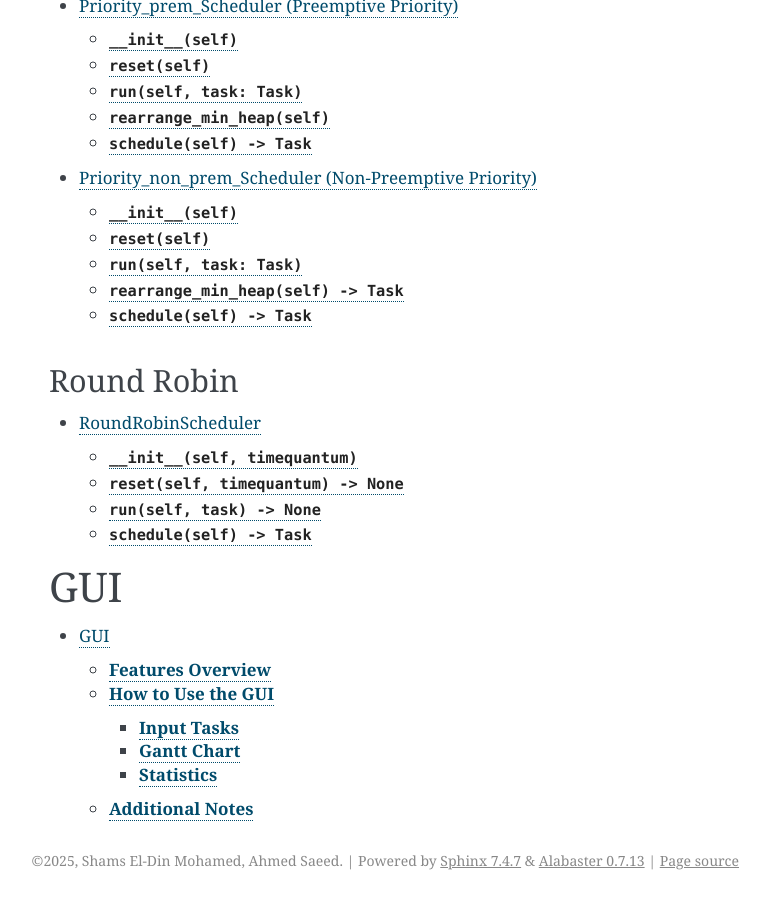
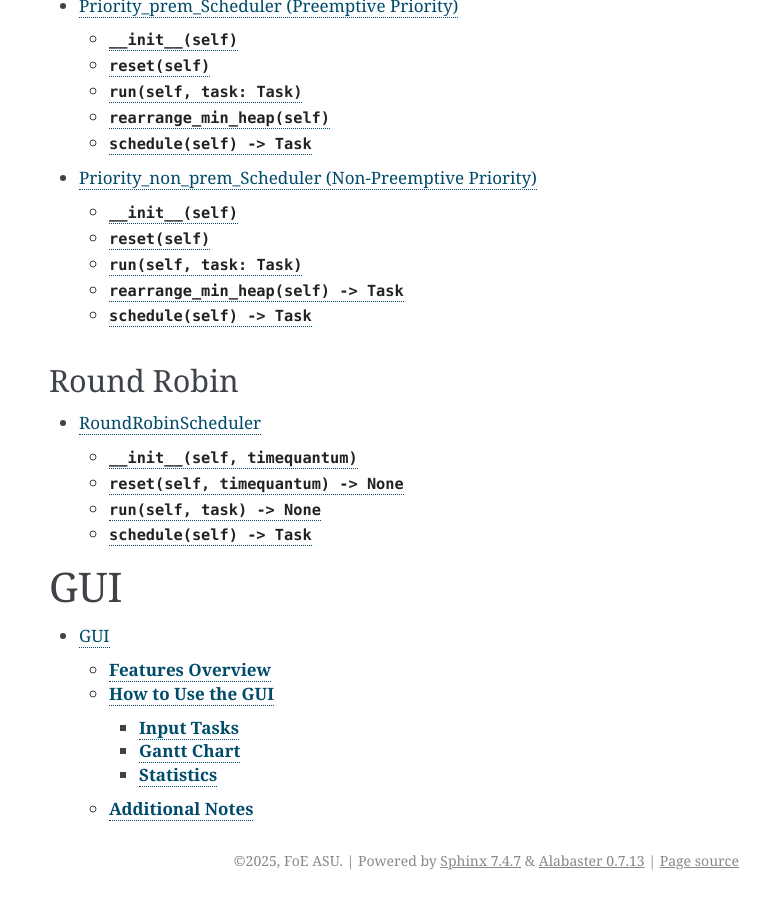
Before and after one commit to AhmedSaid3617/CPU-scheduler, a Sphinx documentation site: the page built from docs/index.md, in a window 1280 px wide and 900 px high, scrolled down 2859 px. Shown: the whole window, without its empty margins (371-1141 px from the left). Built offline with Sphinx 7.4.7, drawn with Linux system fonts in a browser that asks for light colours.

Commit message:
Updated title and added list of figures

```diff
--- a/docs/conf.py
+++ b/docs/conf.py
@@ -7,8 +7,8 @@
 # https://www.sphinx-doc.org/en/master/usage/configuration.html#project-information
 
 project = 'CPU Scheduler Simulator'
-copyright = '2025, Shams El-Din Mohamed, Ahmed Saeed'
-author = 'Shams El-Din Mohamed, Ahmed Saeed'
+copyright = '2025, FoE ASU'
+author = 'Spring 2025'
 
 # -- General configuration ---------------------------------------------------
 # https://www.sphinx-doc.org/en/master/usage/configuration.html#general-configuration
@@ -68,7 +68,7 @@
     # Remove extra Sphinx styling
     'sphinxsetup': '',
     # Ensure table of contents is included
-    'tableofcontents': r'\teamtable\tableofcontents\newpage',
+    'tableofcontents': r'\teamtable\tableofcontents\listoffigures\newpage',
 }
 
 latex_theme = 'howto'
```
